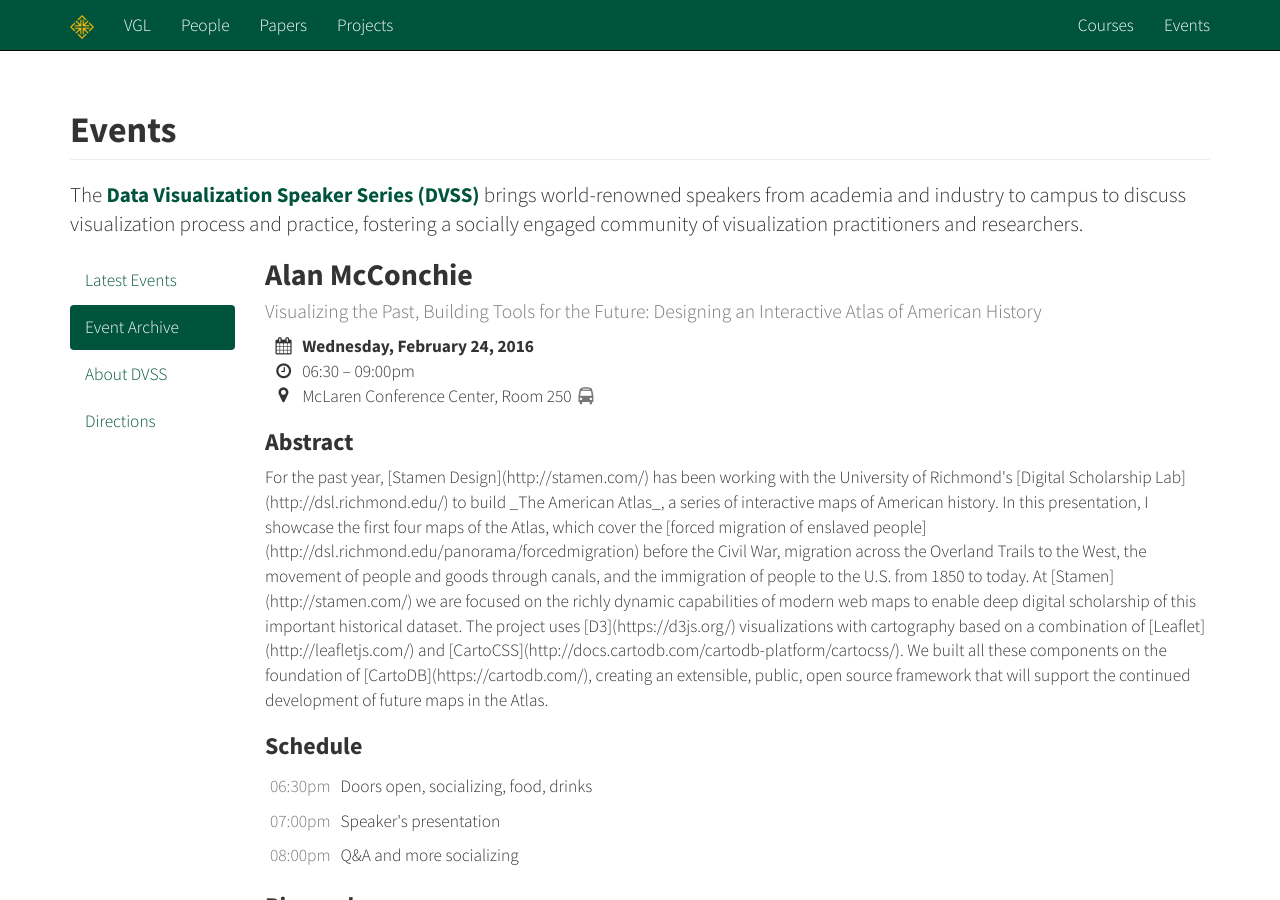
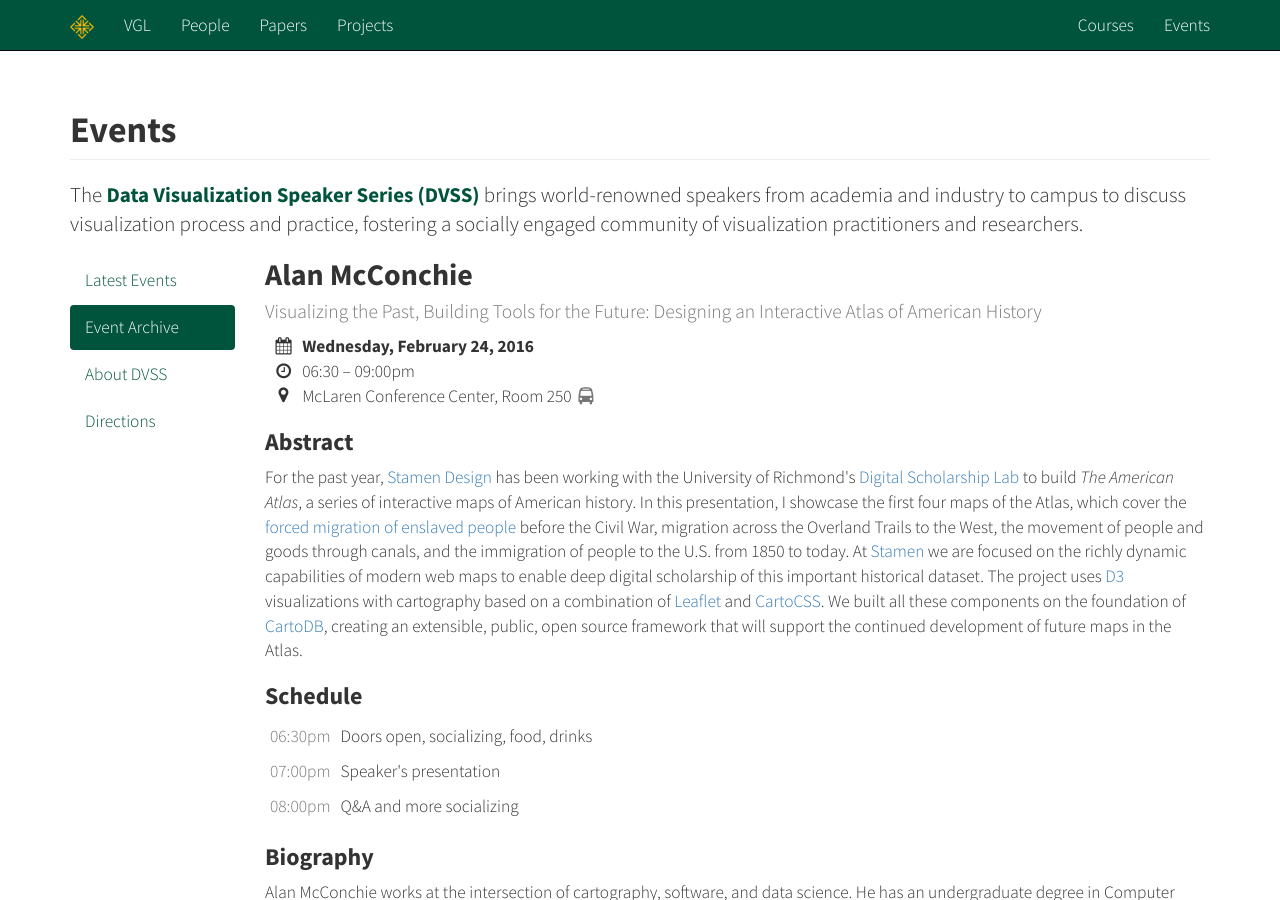
Before and after one commit to usfvgl/usfvgl.github.io, a Jekyll site: the page built from events/_posts/2016-02-24-alan-mcconchie.html, in a window 1280 px wide and 900 px high. Built offline with Jekyll 4.4.1, drawn with Linux system fonts in a browser that asks for light colours; nearby versions of some CDN libraries.

Commit message:
Fixing format.

```diff
--- a/events/_posts/2016-02-24-alan-mcconchie.html
+++ b/events/_posts/2016-02-24-alan-mcconchie.html
@@ -22,5 +22,5 @@
 
   <p>He loves making cartographic visualizations that reveal new ways of seeing the world, and is passionate about creating tools that help people create their own maps and tell their own spatial stories. He is on twitter at <a href="http://twitter.com/mappingmashups">@mappingmashups</a>, where he hosts a biweekly twitter discussion called <a href="http://mappingmashups.net/geowebchat">#geowebchat</a>. His first and (so far) most famous programming project is the <a href="http://popvssoda.com/">Pop vs Soda</a> page.</p>
 abstract : |
-  For the past year, [Stamen Design](http://stamen.com/) has been working with the University of Richmond's [Digital Scholarship Lab](http://dsl.richmond.edu/) to build _The American Atlas_, a series of interactive maps of American history. In this presentation, I showcase the first four maps of the Atlas, which cover the [forced migration of enslaved people](http://dsl.richmond.edu/panorama/forcedmigration) before the Civil War, migration across the Overland Trails to the West, the movement of people and goods through canals, and the immigration of people to the U.S. from 1850 to today. At [Stamen](http://stamen.com/) we are focused on the richly dynamic capabilities of modern web maps to enable deep digital scholarship of this important historical dataset. The project uses [D3](https://d3js.org/) visualizations with cartography based on a combination of [Leaflet](http://leafletjs.com/) and [CartoCSS](http://docs.cartodb.com/cartodb-platform/cartocss/). We built all these components on the foundation of [CartoDB](https://cartodb.com/), creating an extensible, public, open source framework that will support the continued development of future maps in the Atlas.
+  For the past year, <a href="http://stamen.com/">Stamen Design</a> has been working with the University of Richmond's <a href="http://dsl.richmond.edu/">Digital Scholarship Lab</a> to build <em>The American Atlas</em>, a series of interactive maps of American history. In this presentation, I showcase the first four maps of the Atlas, which cover the <a href="http://dsl.richmond.edu/panorama/forcedmigration">forced migration of enslaved people</a> before the Civil War, migration across the Overland Trails to the West, the movement of people and goods through canals, and the immigration of people to the U.S. from 1850 to today. At <a href="http://stamen.com/">Stamen</a> we are focused on the richly dynamic capabilities of modern web maps to enable deep digital scholarship of this important historical dataset. The project uses <a href="https://d3js.org/">D3</a> visualizations with cartography based on a combination of <a href="http://leafletjs.com/">Leaflet</a> and <a href="http://docs.cartodb.com/cartodb-platform/cartocss/">CartoCSS</a>. We built all these components on the foundation of <a href="https://cartodb.com/">CartoDB</a>, creating an extensible, public, open source framework that will support the continued development of future maps in the Atlas.
 ---
```
